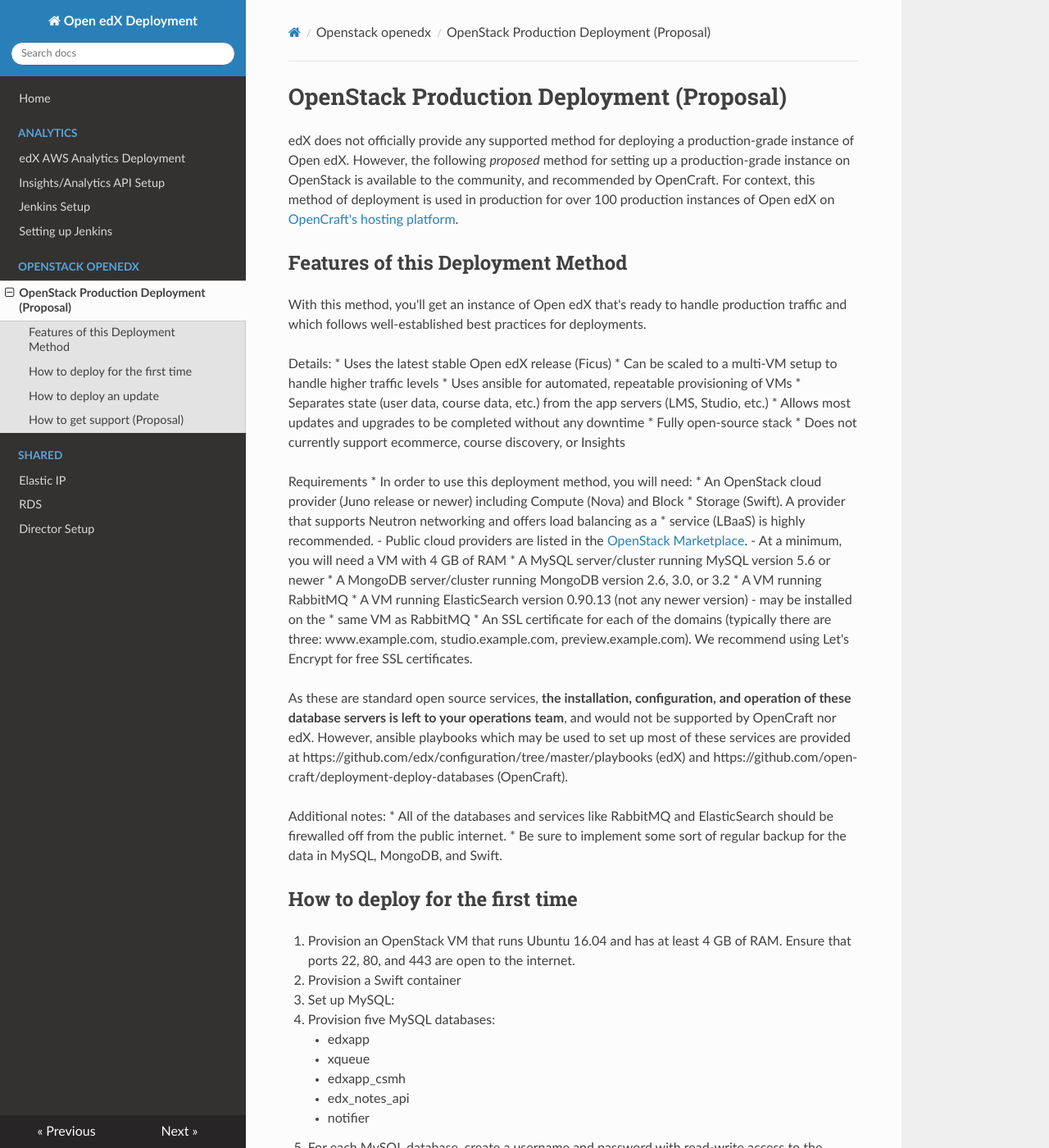
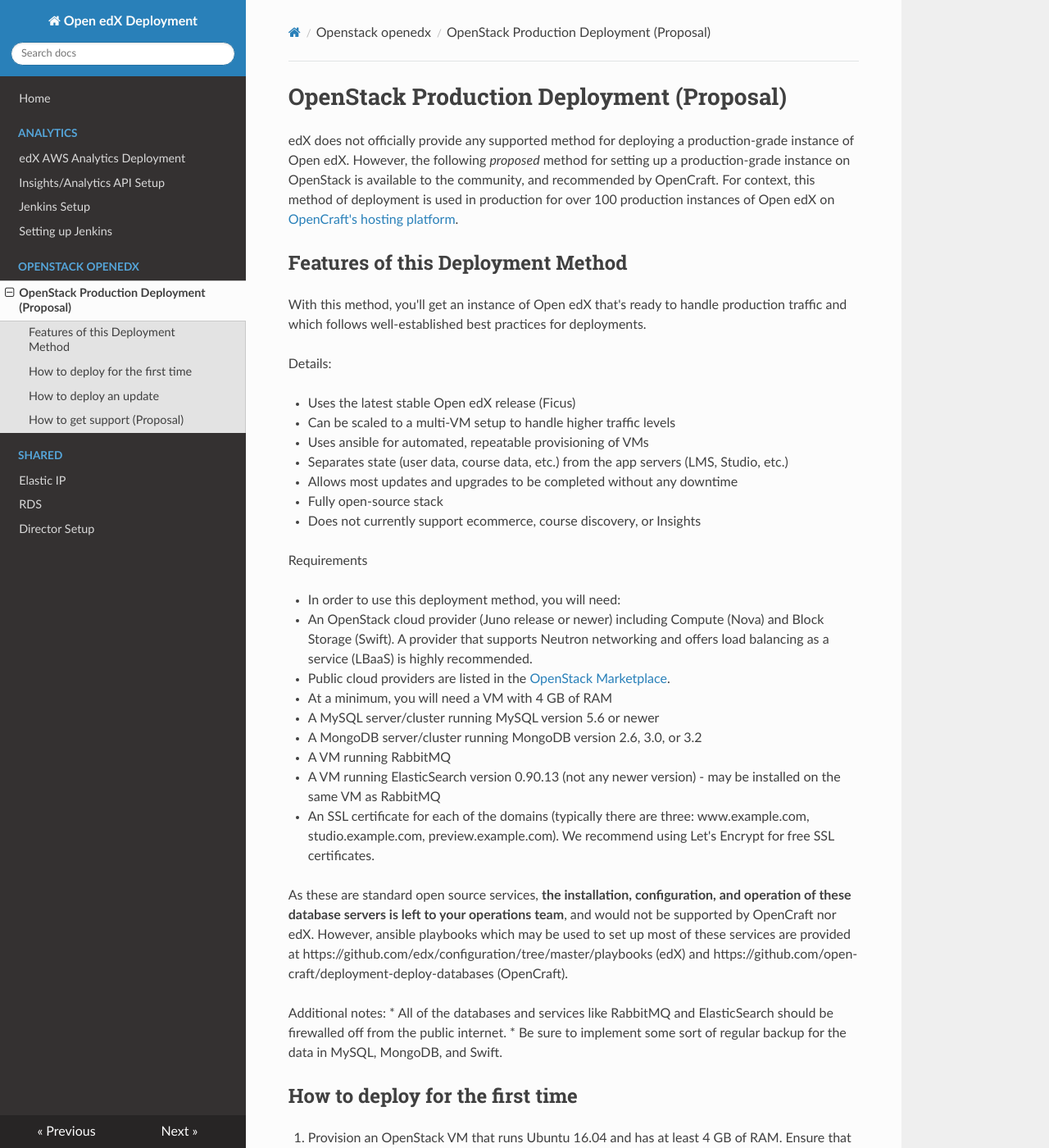
Before and after one commit to open-craft/openedx-deployment, an MkDocs documentation site: the page built from docs/openstack-openedx/production-deployment.md, in a window 1280 px wide and 1400 px high. Shown: the whole window at 82% size. Built offline with MkDocs 1.6.1, drawn with Linux system fonts in a browser that asks for light colours; nearby versions of some CDN libraries; some of the changed text lies outside the part shown.

Commit message:
Fix mkdocs formatting issues

```diff
--- a/docs/openstack-openedx/production-deployment.md
+++ b/docs/openstack-openedx/production-deployment.md
@@ -7,6 +7,7 @@ edX does not officially provide any supported method for deploying a production-
 With this method, you'll get an instance of Open edX that's ready to handle production traffic and which follows well-established best practices for deployments.
 
 Details:
+
 * Uses the latest stable Open edX release (Ficus)
 * Can be scaled to a multi-VM setup to handle higher traffic levels
 * Uses ansible for automated, repeatable provisioning of VMs
@@ -16,14 +17,15 @@ Details:
 * Does not currently support ecommerce, course discovery, or Insights
 
 Requirements
+
 * In order to use this deployment method, you will need:
-* An OpenStack cloud provider (Juno release or newer) including Compute (Nova) and Block * Storage (Swift). A provider that supports Neutron networking and offers load balancing as a * service (LBaaS) is highly recommended.
+* An OpenStack cloud provider (Juno release or newer) including Compute (Nova) and Block Storage (Swift). A provider that supports Neutron networking and offers load balancing as a service (LBaaS) is highly recommended.
   - Public cloud providers are listed in the [OpenStack Marketplace](https://www.openstack.org/marketplace/public-clouds/).
   - At a minimum, you will need a VM with 4 GB of RAM
 * A MySQL server/cluster running MySQL version 5.6 or newer
 * A MongoDB server/cluster running MongoDB version 2.6, 3.0, or 3.2
 * A VM running RabbitMQ
-* A VM running ElasticSearch version 0.90.13 (not any newer version) - may be installed on the * same VM as RabbitMQ
+* A VM running ElasticSearch version 0.90.13 (not any newer version) - may be installed on the same VM as RabbitMQ
 * An SSL certificate for each of the domains (typically there are three: www.example.com, studio.example.com, preview.example.com). We recommend using Let's Encrypt for free SSL certificates.
 
 As these are standard open source services, **the installation, configuration, and operation of these database servers is left to your operations team**, and would not be supported by OpenCraft nor edX. However, ansible playbooks which may be used to set up most of these services are provided at https://github.com/edx/configuration/tree/master/playbooks (edX) and https://github.com/open-craft/deployment-deploy-databases (OpenCraft).
@@ -88,11 +90,13 @@ Additional notes:
 
 ## How to get support (Proposal)
 Please post on [the openedx-ops mailing list](https://www.google.com/url?q=https://groups.google.com/forum/%23!forum/openedx-ops&sa=D&ust=1493711786670000&usg=AFQjCNGzXWqTVJOdP4hySmnSd_wDdC2q9w) and include "(OpenCraft OpenStack deployment)" at the end of your subject line. It will increase the chances to get help with any of the following issues, provided that they correspond to the exact setup described above:
+
 * Problems encountered provisioning an instance using the edx-stateless playbook
 * Problems encountered when updating/upgrading an instance
 * Advice on configuring/sizing a deployment
 
 Note that the subject tag mentioned above should not be used for problems related to:
+
 * Creating an OpenStack account or provisioning virtual machines
 * Setting up databases or other services listed in the "requirements" section
 * Using Open edX once it has been set up
```
